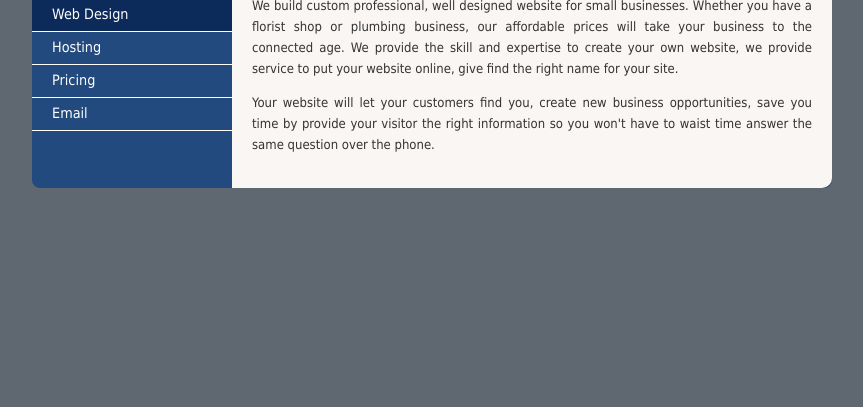
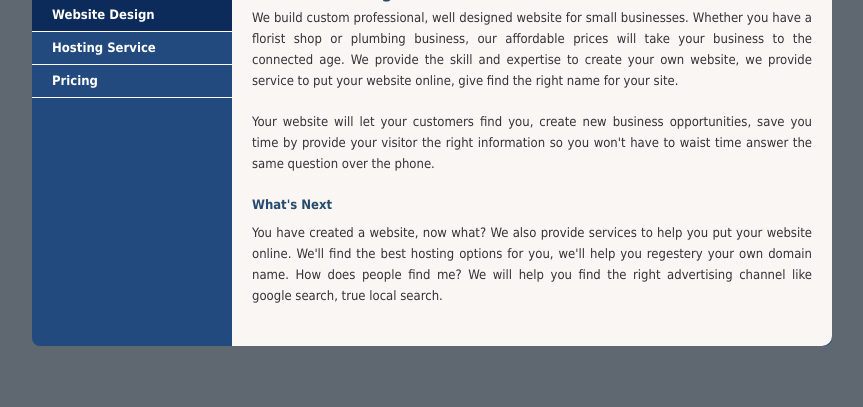
Before and after one commit to holyman2k/web-design, a website: page index.html in a window 1280 px wide. Shown: the part 393-800 px from the top of the page, without its empty margins (208-1071 px from the left). Drawn offline with Linux system fonts and the light colour scheme.

Commit message:
add more paragraph to index, added to style content h3, content p

```diff
--- a/index.html
+++ b/index.html
@@ -24,22 +24,21 @@
 				</ul>
 			</div>
 
-			<div id="banner">&nbsp;
+			<div id="banner">
 			</div>
 
 			<div id="sideBar">
 				<h2>About US</h2>
 				<ul>
-                    <li class="selected"><a href="#">Web Design</a></li>
-                    <li><a href="#">Hosting</a></li>
+                    <li class="selected"><a href="#">Website Design</a></li>
+                    <li><a href="#">Hosting Service</a></li>
                     <li><a href="#">Pricing</a></li>
-                    <li><a href="#">Email</a></li>
 			  </ul>
 			</div>
 
 			<div id="content">
 
-				<h2>Web Design</h2>
+				<h2>Website Design</h2>
 
 				<p>
 					We build custom professional, well designed website for small businesses.
@@ -55,6 +54,14 @@
                     to waist time answer the same question over the phone.
 				</p>
 
+                <h3>What's Next</h3>
+                <p>
+                    You have created a website, now what?  We also provide services to help you put your
+                    website online.  We'll find the best hosting options for you, we'll help you
+                    regestery your own domain name.  How does people find me? We will help you find
+                    the right advertising channel like google search, true local search.
+                </P>
+
 			</div>
 
 		</div>
--- a/style/base.css
+++ b/style/base.css
@@ -99,7 +99,8 @@ body {
 	background-color: #0c2b5a;
 }
 #sideBar > ul > li > a {
-	font-size: 1.1em;
+	font-size: 1em;
+    font-weight:bold;
 	padding-left: 20px;
 	text-decoration: none;
 	line-height: 28px;
@@ -122,10 +123,18 @@ body {
 	-moz-bottom-right-border-radius: 10px;
 	border-bottom-right-radius: 10px;
 }
-#content > h2{
-	margin-top: 0px;
+#content > h2, #content > h3{
 	margin-bottom: 7px;
-	font-size: 1.7em;
-	font-weight: normal;
 	color:#274b6f;
 }
+#content > h2{
+    font-size: 1.7em;
+    font-weight: normal;
+}
+#content > h3 {
+    font-size: 1em;
+    font-weight: bold;
+}
+#content > p {
+    margin: 5px 0 20px 0;
+}
```
